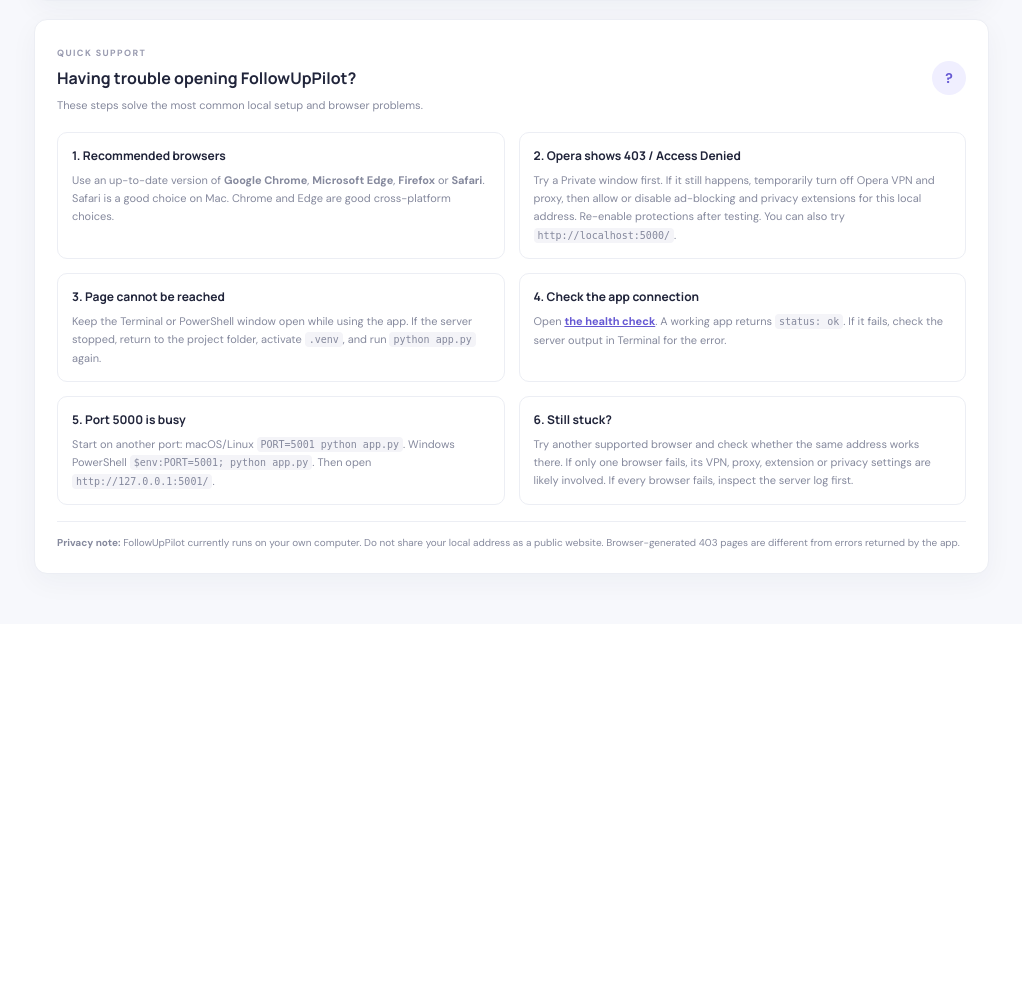
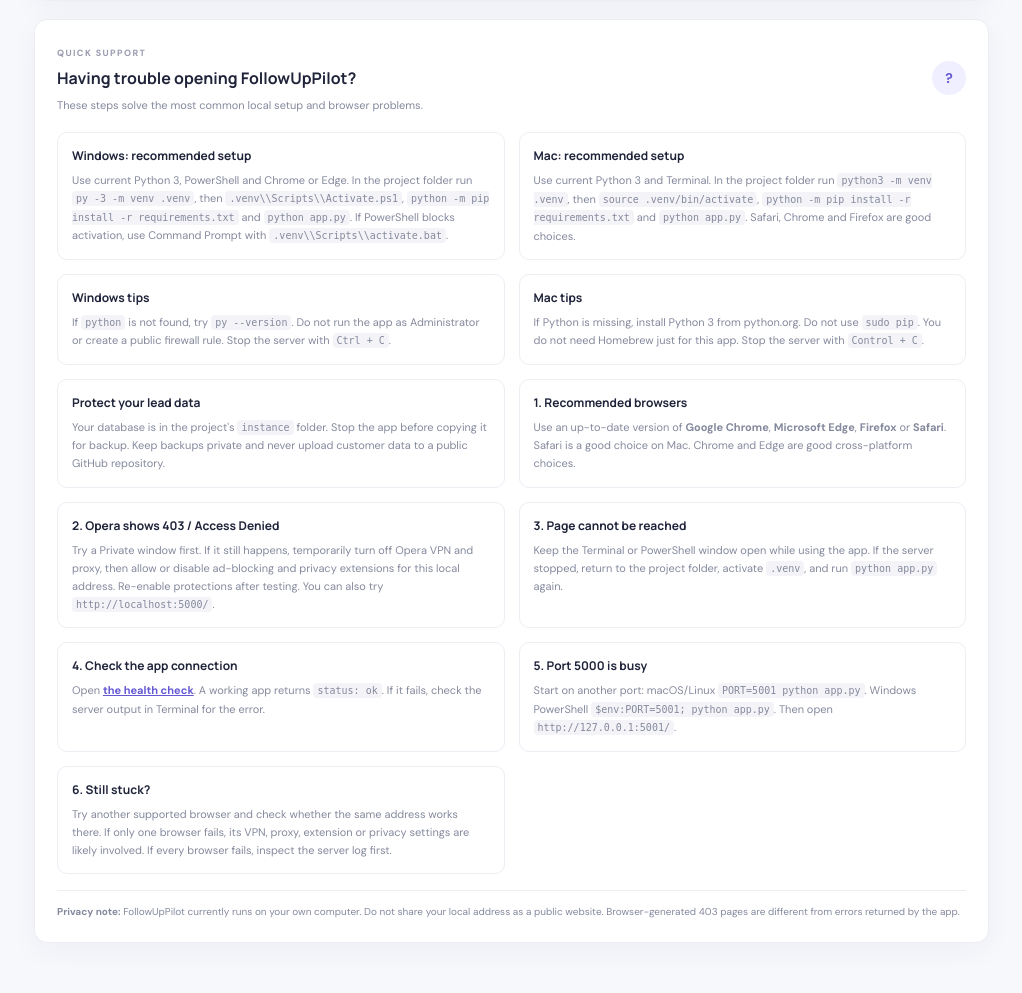
Before and after one commit to Krish-NK/Follow-Up-Pilot, a Flask app: page / in a window 1280 px wide. Shown: the part 882-1875 px from the top of the page, without its empty margins (251-1273 px from the left). Before the commit the page ends 1466 px from the top, so only its background shows below. Run offline with Flask 3, Linux system fonts and the light colour scheme; data that the repository does not hold is empty.

Commit message:
Expand in-app support with Windows and Mac tips

```diff
--- a/templates/index.html
+++ b/templates/index.html
@@ -32,6 +32,11 @@
 <footer id="count">Showing 0 leads</footer></section><section class="help-panel" aria-labelledby="helpTitle">
   <div class="help-heading"><div><small>QUICK SUPPORT</small><h2 id="helpTitle">Having trouble opening FollowUpPilot?</h2><p>These steps solve the most common local setup and browser problems.</p></div><span class="help-icon" aria-hidden="true">?</span></div>
   <div class="help-grid">
+    <article><h3>Windows: recommended setup</h3><p>Use current Python 3, PowerShell and Chrome or Edge. In the project folder run <code>py -3 -m venv .venv</code>, then <code>.venv\\Scripts\\Activate.ps1</code>, <code>python -m pip install -r requirements.txt</code> and <code>python app.py</code>. If PowerShell blocks activation, use Command Prompt with <code>.venv\\Scripts\\activate.bat</code>.</p></article>
+    <article><h3>Mac: recommended setup</h3><p>Use current Python 3 and Terminal. In the project folder run <code>python3 -m venv .venv</code>, then <code>source .venv/bin/activate</code>, <code>python -m pip install -r requirements.txt</code> and <code>python app.py</code>. Safari, Chrome and Firefox are good choices.</p></article>
+    <article><h3>Windows tips</h3><p>If <code>python</code> is not found, try <code>py --version</code>. Do not run the app as Administrator or create a public firewall rule. Stop the server with <code>Ctrl + C</code>.</p></article>
+    <article><h3>Mac tips</h3><p>If Python is missing, install Python 3 from python.org. Do not use <code>sudo pip</code>. You do not need Homebrew just for this app. Stop the server with <code>Control + C</code>.</p></article>
+    <article><h3>Protect your lead data</h3><p>Your database is in the project's <code>instance</code> folder. Stop the app before copying it for backup. Keep backups private and never upload customer data to a public GitHub repository.</p></article>
     <article><h3>1. Recommended browsers</h3><p>Use an up-to-date version of <strong>Google Chrome</strong>, <strong>Microsoft Edge</strong>, <strong>Firefox</strong> or <strong>Safari</strong>. Safari is a good choice on Mac. Chrome and Edge are good cross-platform choices.</p></article>
     <article><h3>2. Opera shows 403 / Access Denied</h3><p>Try a Private window first. If it still happens, temporarily turn off Opera VPN and proxy, then allow or disable ad-blocking and privacy extensions for this local address. Re-enable protections after testing. You can also try <code>http://localhost:5000/</code>.</p></article>
     <article><h3>3. Page cannot be reached</h3><p>Keep the Terminal or PowerShell window open while using the app. If the server stopped, return to the project folder, activate <code>.venv</code>, and run <code>python app.py</code> again.</p></article>
```
